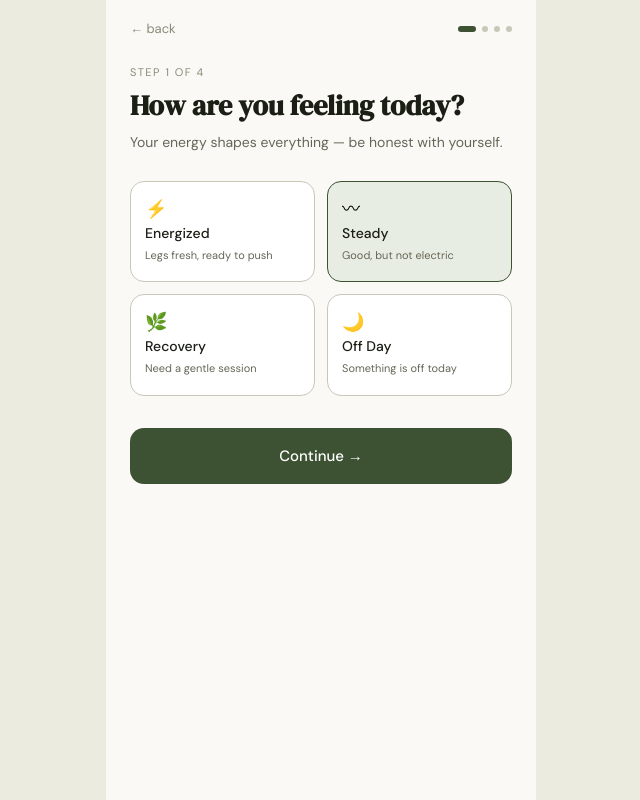
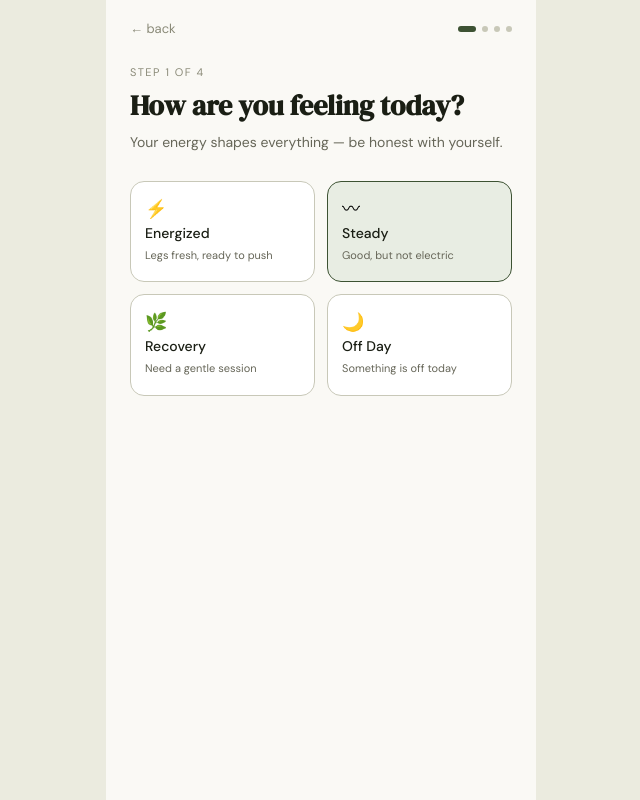
Before and after one commit to stuartreese/stridesrunningapp, a Next.js app: page / in a window 1280 px wide. Both pictures are taken after a click on the button "WORKOUT". Shown: the whole page, without its empty margins (319-959 px from the left). Built offline with nearby package versions, Linux system fonts and the light colour scheme.

Commit message:
remove continue button, cards advance on tap

```diff
--- a/src/app/page.tsx
+++ b/src/app/page.tsx
@@ -202,7 +202,7 @@ export default function StridesApp() {
                   <button
                     key={opt.value}
                     className={`${styles.choiceBtn} ${feeling === opt.value ? styles.choiceSelected : ''}`}
-                    onClick={() => setFeeling(opt.value)}
+                    onClick={() => { setFeeling(opt.value); go('step2') }}
                   >
                     <span className={styles.choiceIcon}>{opt.icon}</span>
                     <span className={styles.choiceName}>{opt.label}</span>
@@ -210,7 +210,6 @@ export default function StridesApp() {
                   </button>
                 ))}
               </div>
-              <button className={styles.btnPrimary} onClick={() => go('step2')}>Continue →</button>
             </div>
           </div>
         )}
@@ -231,7 +230,7 @@ export default function StridesApp() {
                   <button
                     key={opt.value}
                     className={`${styles.choiceBtn} ${runType === opt.value ? styles.choiceSelected : ''}`}
-                    onClick={() => setRunType(opt.value)}
+                    onClick={() => { setRunType(opt.value); go('step3') }}
                   >
                     <span className={styles.choiceIcon}>{opt.icon}</span>
                     <span className={styles.choiceName}>{opt.label}</span>
@@ -239,7 +238,6 @@ export default function StridesApp() {
                   </button>
                 ))}
               </div>
-              <button className={styles.btnPrimary} onClick={() => go('step3')}>Continue →</button>
             </div>
           </div>
         )}
```
